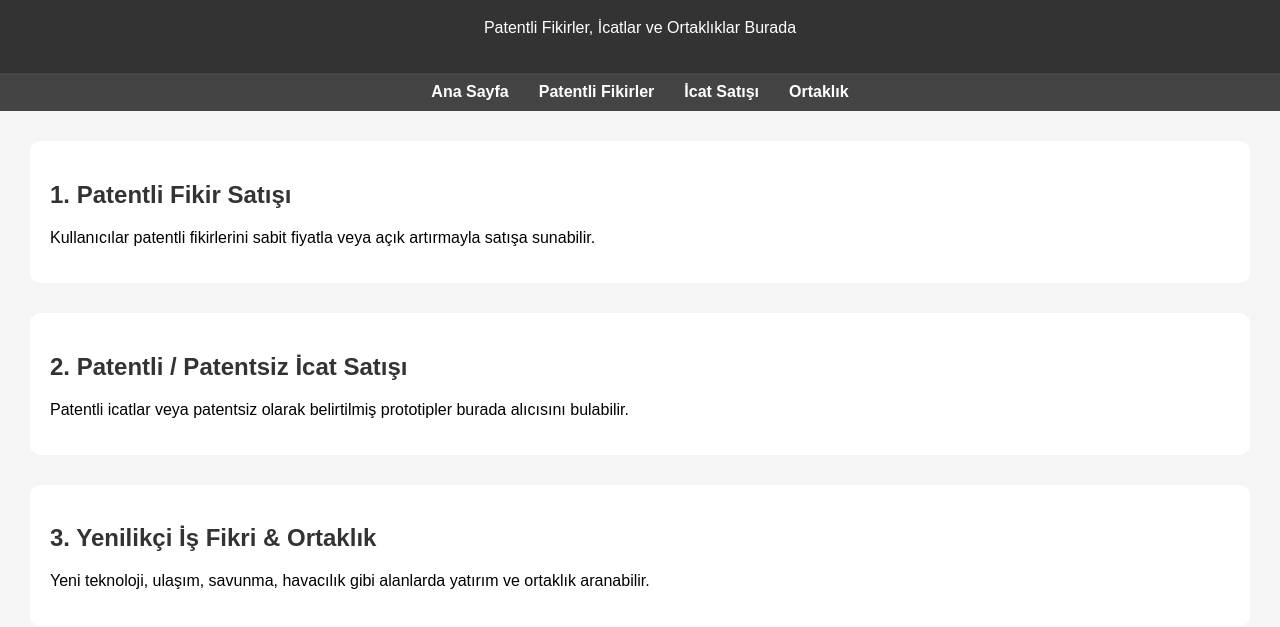
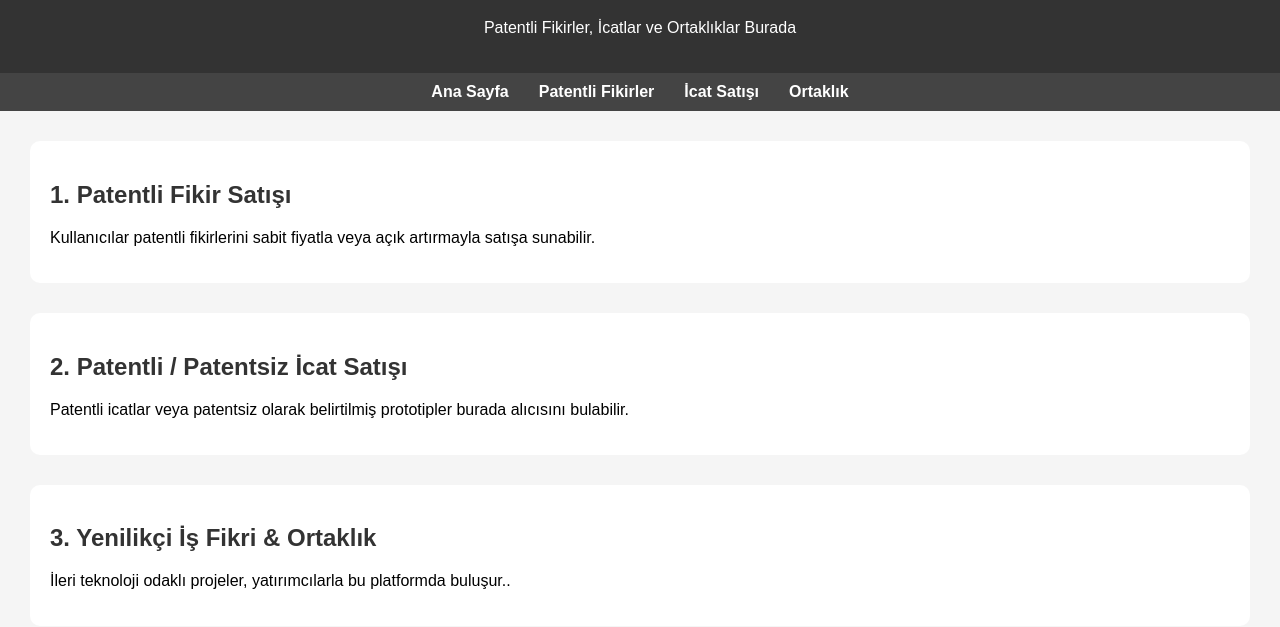
Before and after one commit to Teo-Kan/proje-pazari, a plain HTML site: page index.html in a window 1280 px wide. Shown: the part 81-708 px from the top of the page. Drawn offline with Linux system fonts and the light colour scheme.

Commit message:
index.html

```diff
--- a/index.html
+++ b/index.html
@@ -69,7 +69,7 @@
 
     <section>
       <h2>3. Yenilikçi İş Fikri & Ortaklık</h2>
-      <p>Yeni teknoloji, ulaşım, savunma, havacılık gibi alanlarda yatırım ve ortaklık aranabilir.</p>
+      <p>İleri teknoloji odaklı projeler, yatırımcılarla bu platformda buluşur..</p>
     </section>
   </main>
 </body>
```
